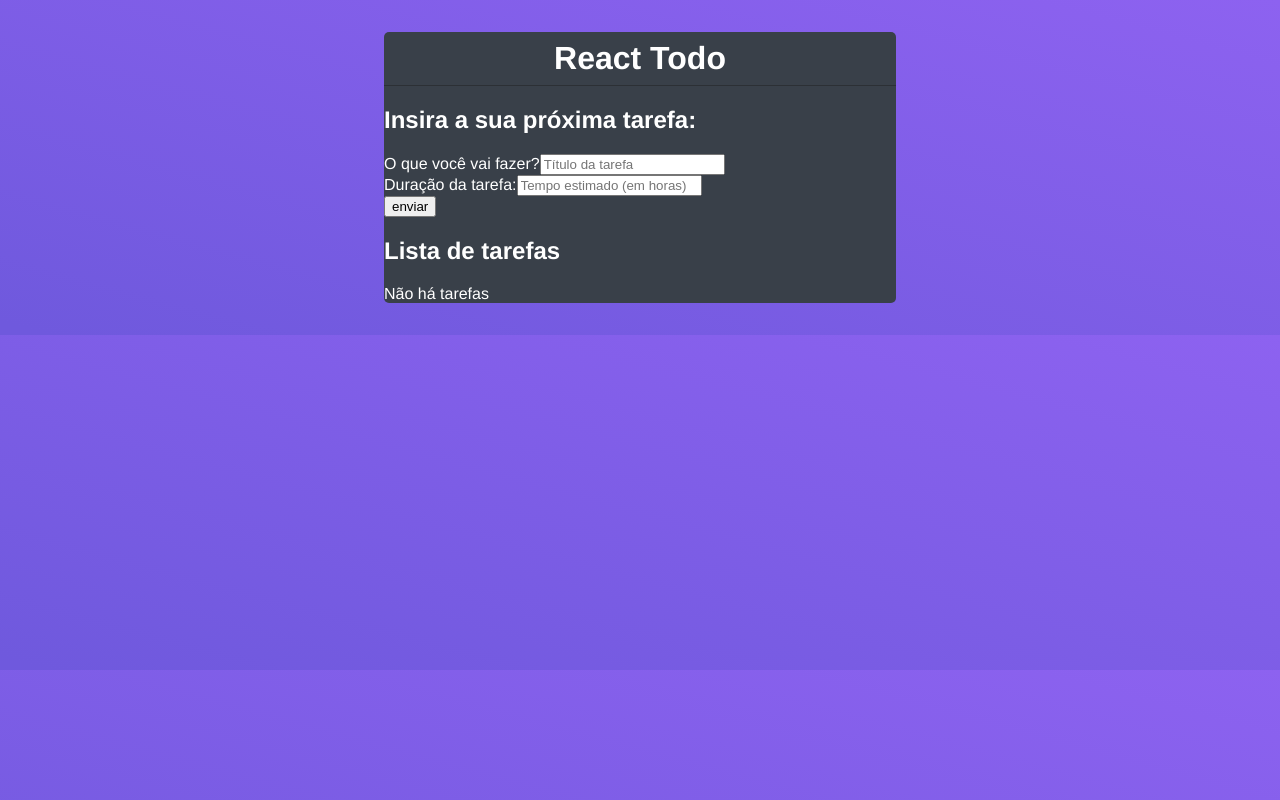
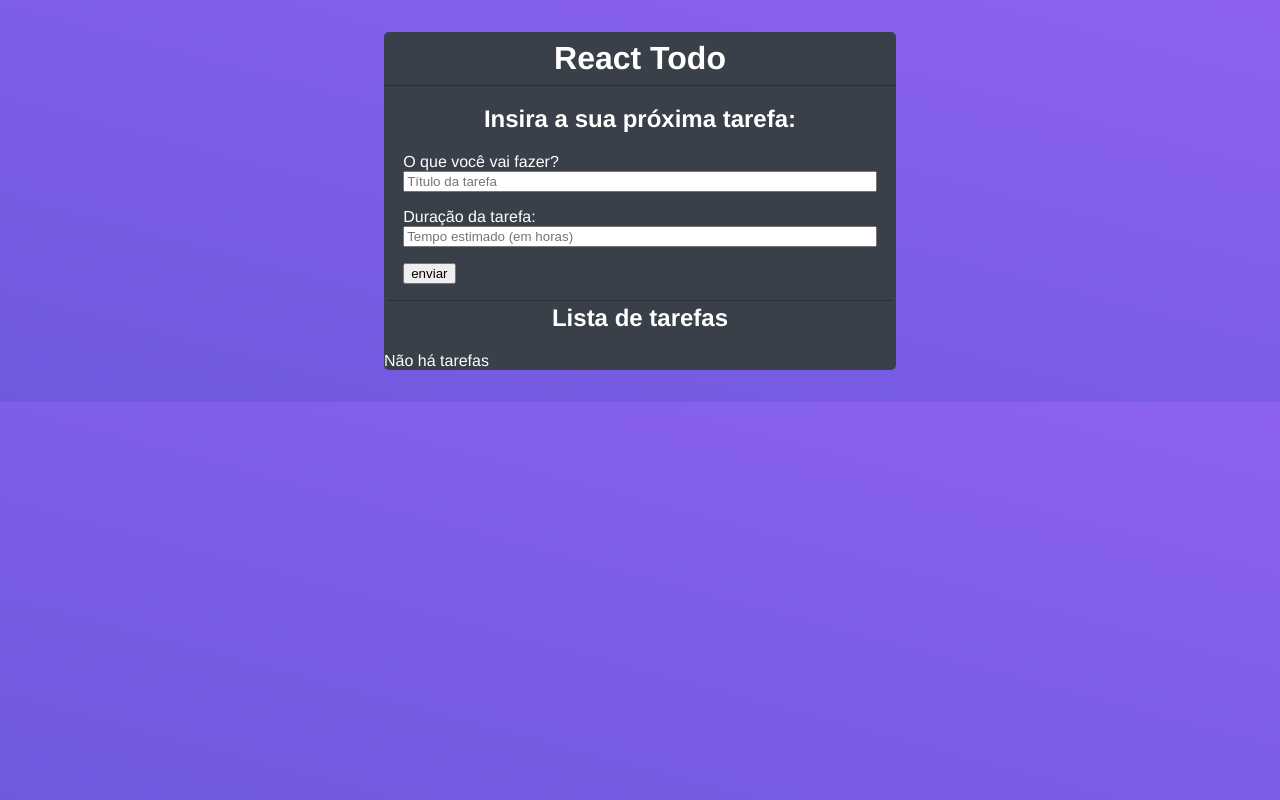
Before and after one commit to irving-Cesar/app-todo-list-react, a React (Create React App) app: page / in a window 1280 px wide. Built offline with nearby package versions, Linux system fonts and the light colour scheme.

Commit message:
ajustando css do form

```diff
--- a/src/App.css
+++ b/src/App.css
@@ -15,3 +15,20 @@
 .todo-header h1 {
   margin: 0;
 }
+
+.form-todo {
+  padding: 1em;
+  margin: 0.2em;
+  border-bottom: 1px solid #2c3035;
+}
+
+.form-todo h2, .list-todo h2 {
+  text-align: center;
+  margin-top: 0;
+}
+
+.form-control {
+  display: flex;
+  flex-direction: column;
+  margin-bottom: 1em;
+}
--- a/src/App.js
+++ b/src/App.js
@@ -22,13 +22,11 @@ function App() {
     };
 
 
-    setTitle("");
-    setTime("");
-
     //Envio para a API
     console.log(todo);
 
-
+    setTitle("");
+    setTime("");
   }
 
   return (
```
